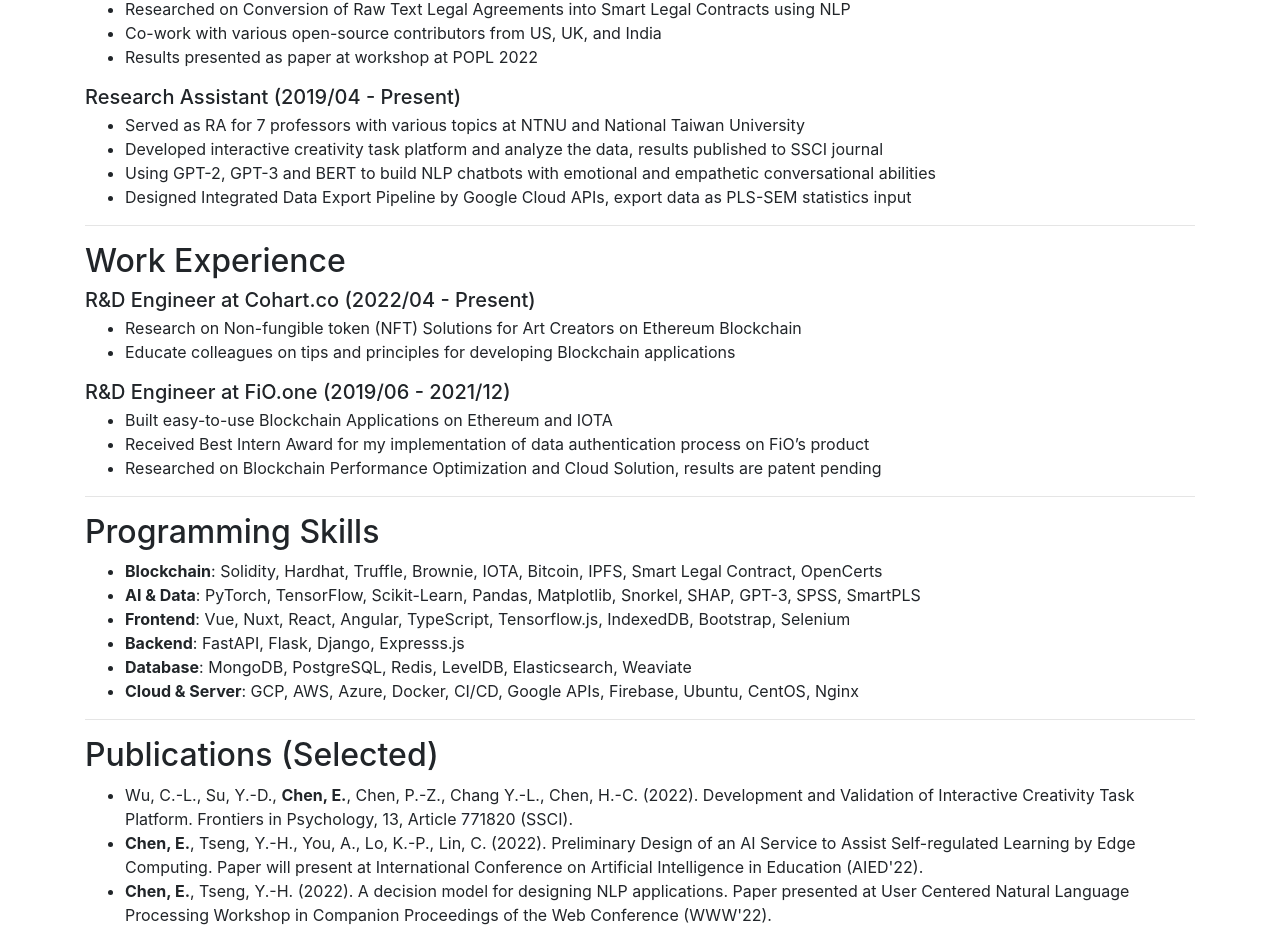
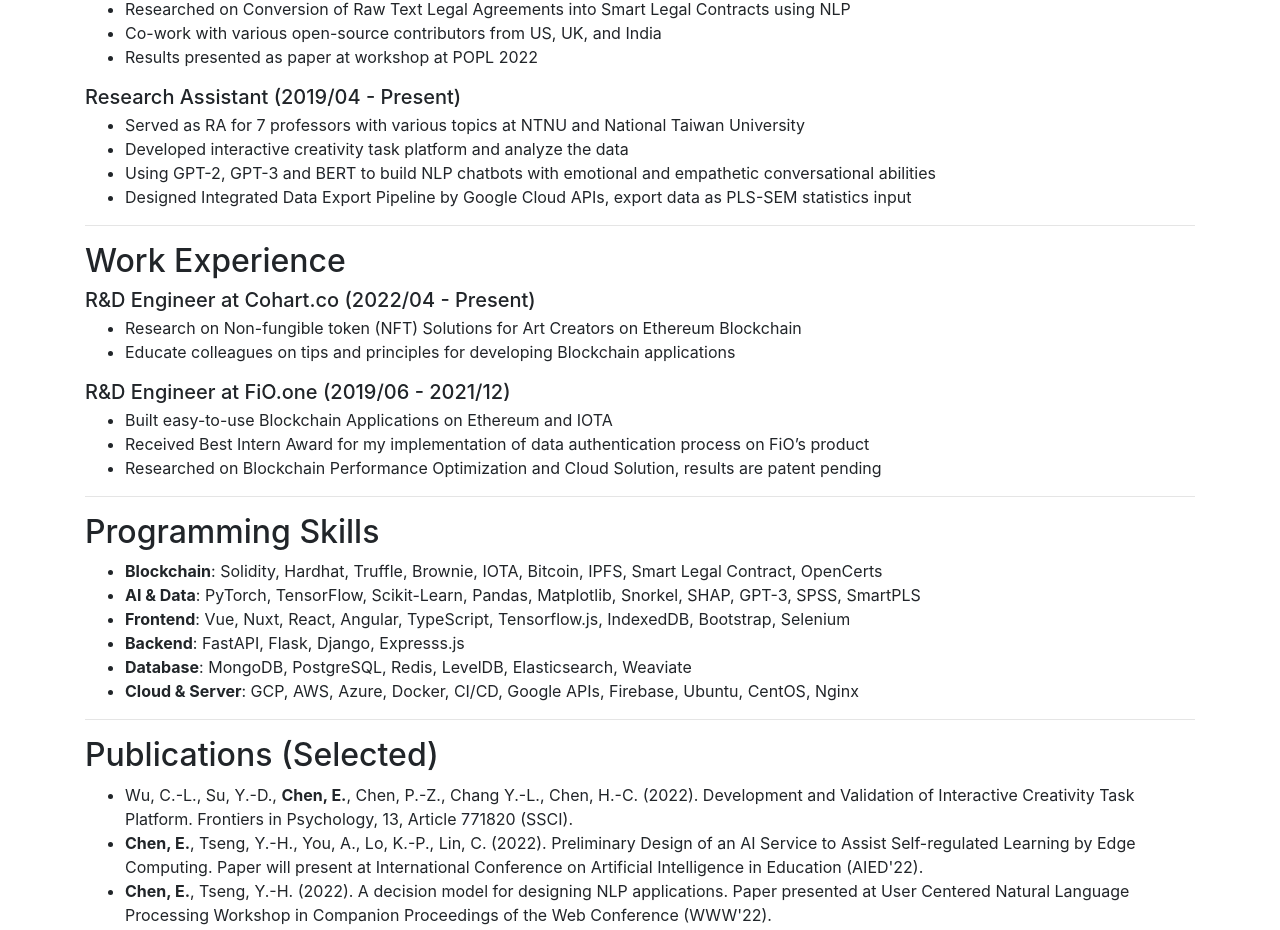
Before and after one commit to EasonC13/CV_Academic, a Nuxt app: page / in a window 1280 px wide. Shown: the part 1076-2006 px from the top of the page. Built offline with nearby package versions, Linux system fonts and the light colour scheme.

Commit message:
updatePublication

```diff
--- a/components/ResearchExp.vue
+++ b/components/ResearchExp.vue
@@ -28,7 +28,7 @@
       </h3>
       <ul>
         <li>Served as RA for 7 professors with various topics at NTNU and National Taiwan University</li>
-        <li>Developed interactive creativity task platform and analyze the data, results published to SSCI journal</li>
+        <li>Developed interactive creativity task platform and analyze the data</li>
         <li>Using GPT-2, GPT-3 and BERT to build NLP chatbots with emotional and empathetic conversational abilities</li>
         <li>Designed Integrated Data Export Pipeline by Google Cloud APIs, export data as PLS-SEM statistics input</li>
       </ul>
```
